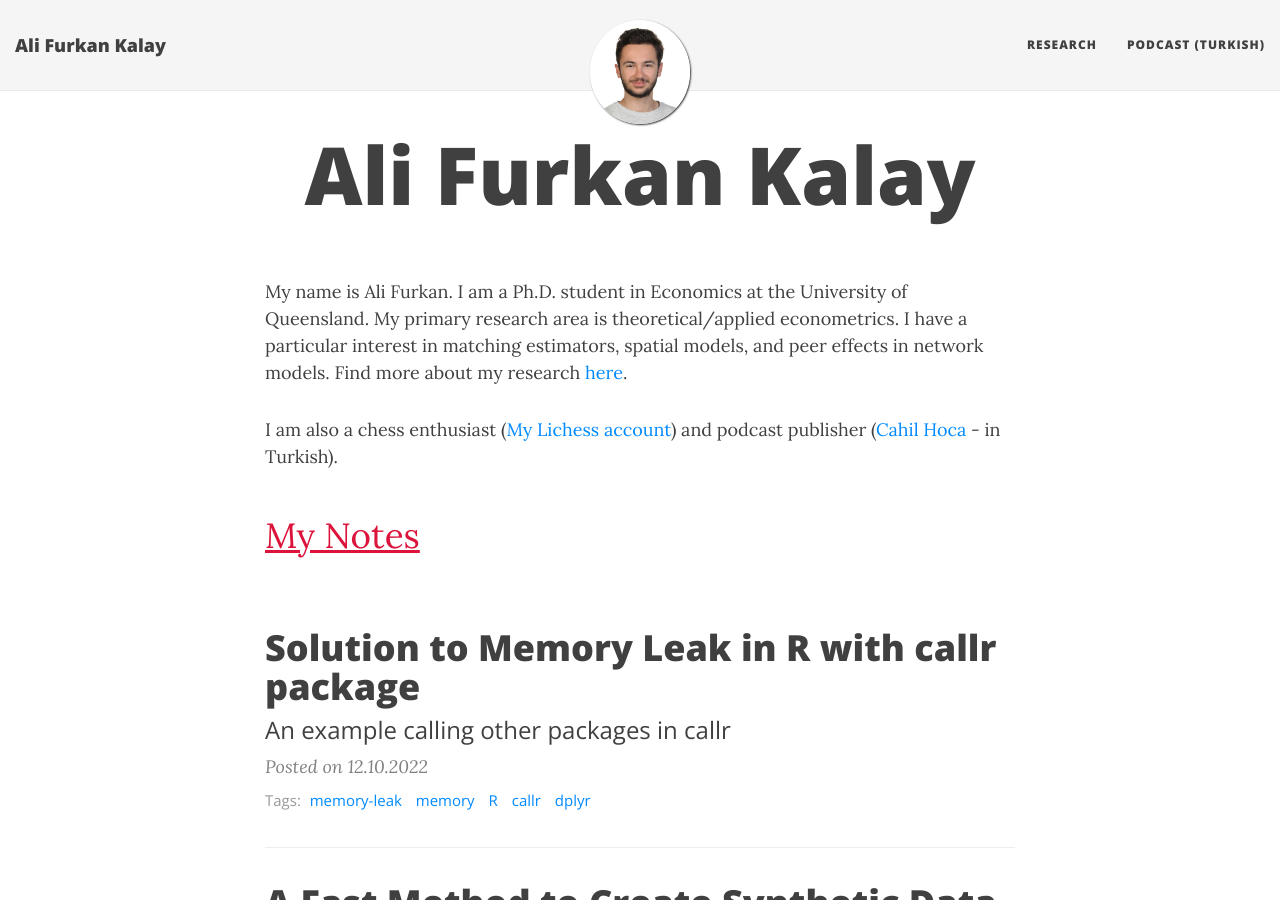
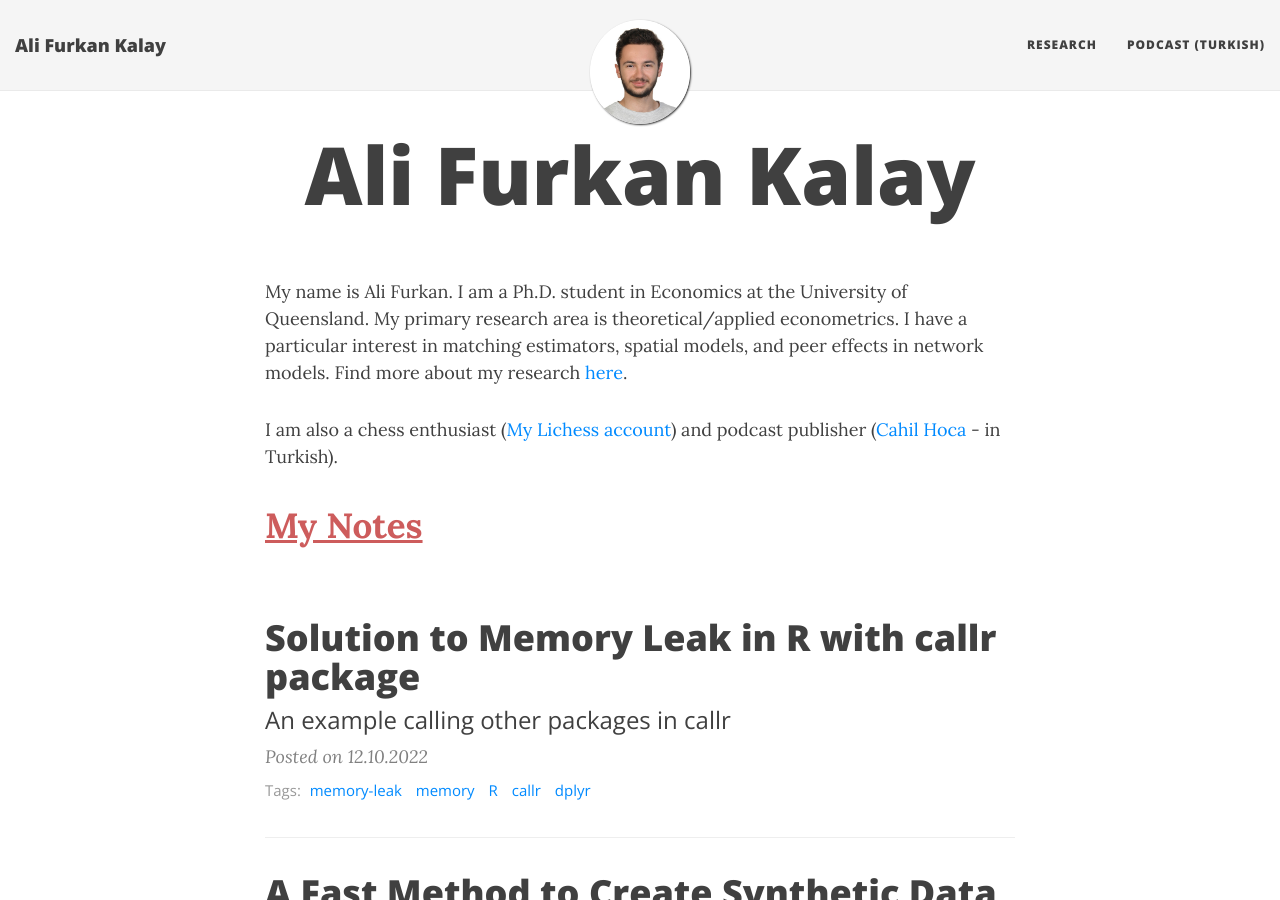
Before and after one commit to alfurka/alfurka.github.io, a Jekyll site: the page built from index.html, in a window 1280 px wide and 900 px high. Built offline with Jekyll 4.4.1, drawn with Linux system fonts in a browser that asks for light colours; nearby versions of some CDN libraries; the list of posts is cut into pages by our own code.

Commit message:
Update index.html

```diff
--- a/index.html
+++ b/index.html
@@ -9,7 +9,7 @@
 <p>I am also a chess enthusiast (<a href="https://lichess.org/@/alfurka/perf/rapid">My Lichess account</a>) and podcast publisher (<a href="https://cahilhoca.com/">Cahil Hoca</a> - in Turkish).</p>
 
 <div class="posts-list">
-  <p style="font-size:35px;color:crimson;text-decoration:underline;margin-top:40px;">My Notes</p>
+  <p style="font-size:35px;color:IndianRed;text-decoration:underline;margin-top:20px;font-weight:bold;">My Notes</p>
   {% for post in paginator.posts %}
   <article class="post-preview">
     <a href="{{ post.url | prepend: site.baseurl }}">
```
